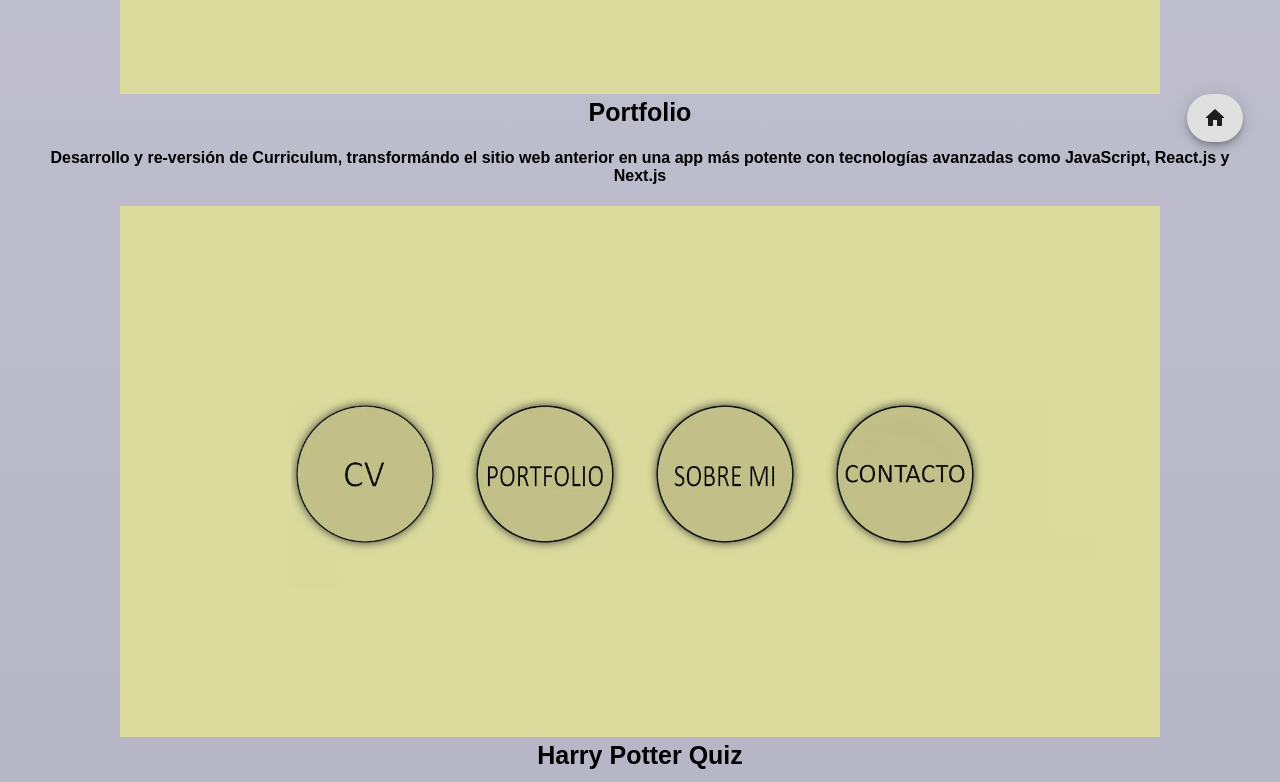
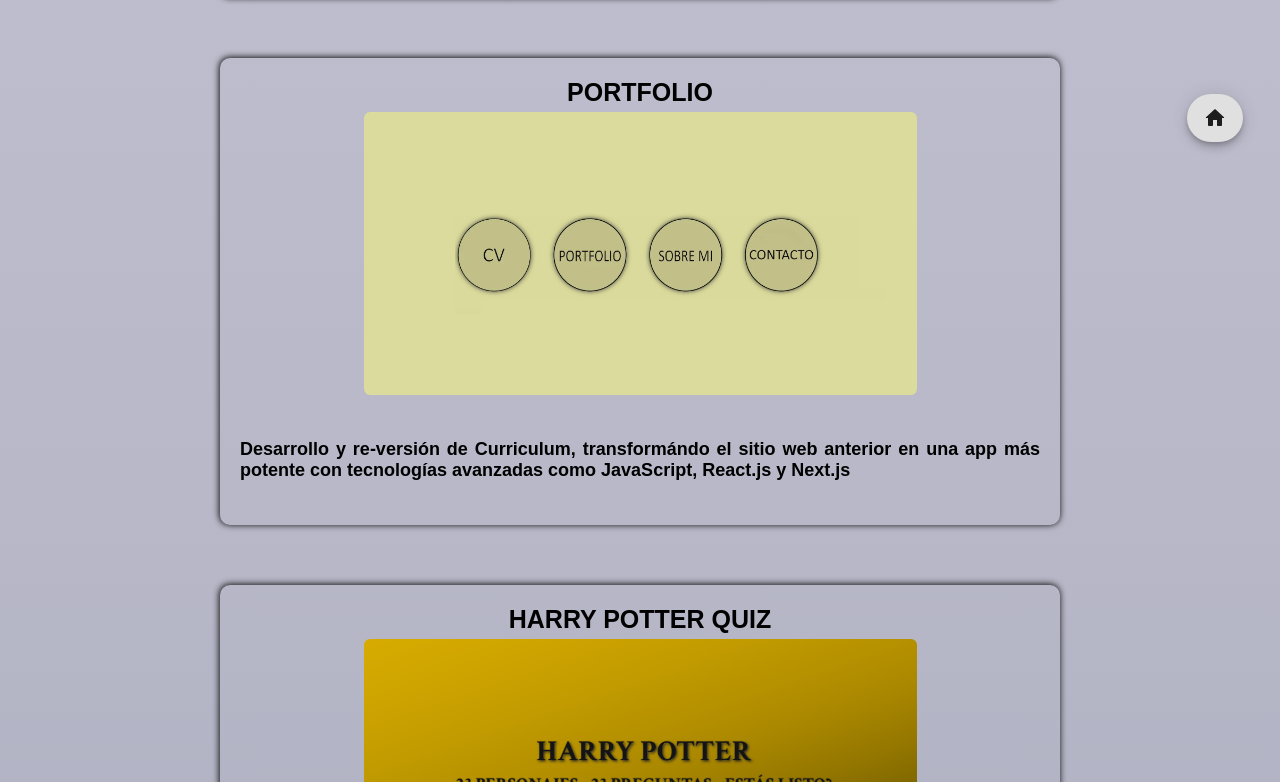
Before and after one commit to Jcruzcorti/newportfolio, a React (Create React App) app: page /portfolio in a window 1280 px wide. Shown: the part 638-1420 px from the top of the page. Built offline with nearby package versions, Linux system fonts and the light colour scheme; a web font is replaced by a local one.

Commit message:
style Portfolio component with CSS properties to render one project at a time

```diff
--- a/src/components/portfolio/Portfolio.jsx
+++ b/src/components/portfolio/Portfolio.jsx
@@ -11,8 +11,8 @@ function Portfolio() {
   return (
     <>
         <NavBar/>
-        <div>
-            <h2>PROYECTOS</h2>
+        <div className='DivProyectos'>
+            <h1>PROYECTOS</h1>
             <PortfolioProyects proyects={proyects}/>
         </div>
     </>
--- a/src/components/portfolio/PortfolioProyectItem.jsx
+++ b/src/components/portfolio/PortfolioProyectItem.jsx
@@ -1,19 +1,26 @@
 import React from 'react'
-import { Link } from 'react-router-dom'
+import './portfolio.css'
 
 
 function PortfolioProyectItem({proyect}) {
 
   return (
-    <div>
-        <div className=''>
-          {/* <a href={proyect.url} target='_blank' rel="noopener noreferrer"> */}
-            <h2>{proyect.tittle}</h2>
-            <h4>{proyect.description}</h4>
-            <img src={proyect.img} alt='imgProyect'/>
-          {/* </a> */}
+
+        <div className='DivProyectos'>
+            <a href={proyect.url} target='_blank' rel="noopener noreferrer">
+                <div className='DivCard1'>
+                    <h2>{proyect.tittle}</h2>
+                    <div className='DivImgCard'>
+                        <img src={proyect.img} alt='imgProyect' className='ImgCard'/>
+                    </div>
+                    <div className='DivInfoCard'>
+                        <h4 className='h4Card'>{proyect.description}</h4>
+                    </div>
+
+                </div>
+            </a>
         </div>
-    </div>
+
   )
 }
 
--- a/src/components/portfolio/portfolio.css
+++ b/src/components/portfolio/portfolio.css
@@ -0,0 +1,53 @@
+.DivPortfolio{
+    display: flex;
+    flex-direction: row;
+    justify-content: center;
+    align-items: center;
+
+}
+
+.DivProyectos{
+    display: flex;
+    flex-direction: column;
+    justify-content: space-around;
+    align-items: center;
+    margin-top: 20px;
+    padding: 20px;
+
+}
+
+.DivCard1{
+    border-radius: 10px;
+    box-shadow: -0.5px -0.5px 6px 0.5px #141414;
+    padding: 20px;
+    width:100vmin;
+}
+
+.DivCard1:hover{
+    border-radius: 10px;
+    box-shadow: 3px 3px 10px 0.5px #141414;
+    transition: 0.5s all;
+
+}
+
+.DivImgCard{
+    display: flex;
+    flex-direction: column;
+    justify-content: center;
+    align-items: center;
+    padding-bottom: 20px;
+    margin: 5px;
+    border-radius: 6px;
+}
+
+.ImgCard{
+    width: 70%;
+    height: auto;
+    border-radius: 6px;
+  }
+
+
+.h4Card{
+    text-align:justify;
+    font-size: 18px;
+}
--- a/src/mock/Proyects.jsx
+++ b/src/mock/Proyects.jsx
@@ -2,7 +2,7 @@ export const proyects = [
 
     {
         id:'1',
-        tittle:'Portfolio Nuevo',
+        tittle:'PORTFOLIO NUEVO',
         description:'',
         url:'/',
         img:'./img/portfolio.png'
@@ -10,7 +10,7 @@ export const proyects = [
 
     {
         id:'2',
-        tittle:'Portfolio',
+        tittle:'PORTFOLIO',
         description:'Desarrollo y re-versión de Curriculum, transformándo el sitio web anterior en una app más potente con tecnologías avanzadas como JavaScript, React.js y Next.js',
         url:'https://portfoliojcc.vercel.app/',
         img:'./img/portfolio.png',
@@ -18,7 +18,7 @@ export const proyects = [
 
     {
         id:'3',
-        tittle:'Harry Potter Quiz',
+        tittle:'HARRY POTTER QUIZ',
         description:'Quiz app con temática Harry Potter utilizando tencologías como JavaScript, React js, Next js y Firebase con el fin de guardar puntuación y nombre del participante',
         url:'https://harrypotterquizgame.vercel.app/',
         img:'./img/hp2.png'
@@ -26,7 +26,7 @@ export const proyects = [
 
     {
         id:'4',
-        tittle:'Scaloneta Quiz',
+        tittle:'SCALONETA QUIZ',
         description:'Quiz app sobre Selección Argentina utilizando tencologías como JavaScript, React js y Firebase con la finalidad de almacenar nombre y puntuación del participante',
         url:'https://scalonets.netlify.app/',
         img:'./img/scaloneta.png'
@@ -34,7 +34,7 @@ export const proyects = [
 
     {
         id:'5',
-        tittle:'MM Chocolates app',
+        tittle:'MM CHOCOLATES APP',
         description:'Creamos reversión de sitio web Mm Chocolates, transformándo el mismo en un e-commerce con tecnologías como JavaScript, React.js y Firebase almacenando la orden de compra hecha',
         url:'https://mmchocolates.netlify.app/',
         img:'./img/mmchocolates.png'
@@ -42,7 +42,7 @@ export const proyects = [
 
     {
         id:'6',
-        tittle:'Nike Store',
+        tittle:'NIKE STORE',
         description:'Desarrollo de e-commerce Nike app con tecnologías avanzadas como JavaScript, React.js, Adobe Photoshop y Firebase con el fin de guardar la orden de compra realizada por el usuario',
         url:'https://thenikestore.netlify.app/',
         img:'./img/nike.png'
@@ -50,15 +50,15 @@ export const proyects = [
 
     {
         id:'7',
-        tittle:'MM Chocolates sitio web',
+        tittle:'MM CHOCOLATES SITIO WEB',
         description:'Desarrollo y maquetación de sitio web de emprendimiento de chocolates, con tecnologías básicas como HTML, CSS, Bootstrap y JavaScript consumiendo API Email.js para enviar pedido',
         url:'https://jcruzcorti.github.io/MMchocolates/',
-        img:'./imgs/mmchocolates.png'
+        img:'./img/mmchocolates.png'
     },
 
     {
         id:'8',
-        tittle:'Jugadores Históricos',
+        tittle:'JUGADORES HISTÓRICOS',
         description:'Proyecto de Blog futbolero sobre una selección de jugadores de fútbol favoritos históricos, actuales y futuros, desarrollado y maquetado con tecnologías básicas como HTML, CSS',
         url:'https://jcruzcorti.github.io/JH/',
         img:'./img/jh.png'
@@ -66,7 +66,7 @@ export const proyects = [
 
     {
         id:'9',
-        tittle:'Curriculum Vitae',
+        tittle:'CURRICULUM VITAE',
         description:'Proyecto similar al portfolio actual, sitio web sobre CV con información personal y logros, pero desarrollado y maquetado con tecnologías básicas como HTML, CSS y Bootstrap',
         url:'https://jcruzcorti.github.io/CV/',
         img:'./img/cvviejo.png'
```
Also changed, not shown: src/components/navbar/NavBar.jsx (+1 -8 lines).
